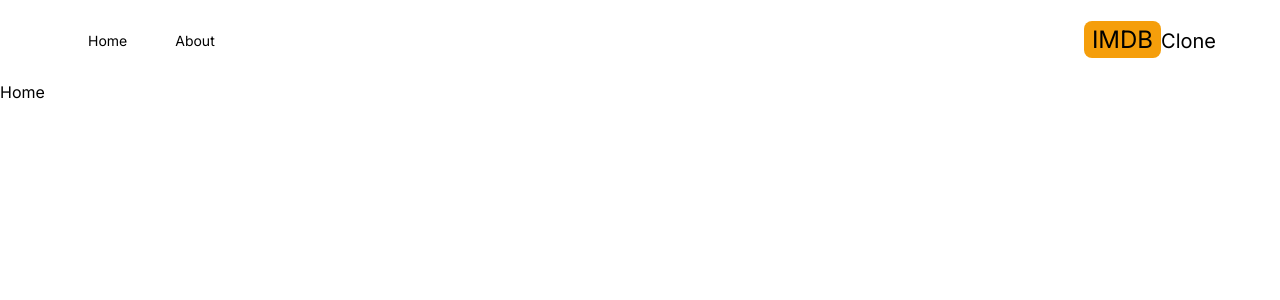
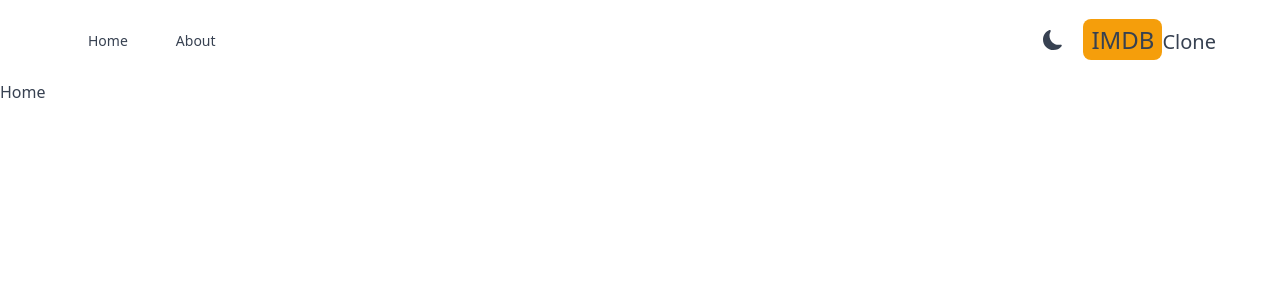
Before and after one commit to nitishyadav5292/imdb2.0, a Next.js app: page / in a window 1280 px wide. Shown: the top 300 px of the page. Built offline with nearby package versions, Linux system fonts and the light colour scheme.

Commit message:
Adding Dark Mode

```diff
--- a/package.json
+++ b/package.json
@@ -10,6 +10,7 @@
   },
   "dependencies": {
     "next": "14.2.3",
+    "next-themes": "^0.3.0",
     "react": "^18",
     "react-dom": "^18",
     "react-icons": "^5.2.0"
--- /dev/null
+++ b/src/app/Providers.jsx
@@ -0,0 +1,16 @@
+"use client";
+import { ThemeProvider } from "next-themes";
+import React from "react";
+
+export default function Providers({ children }) {
+  return (
+    <ThemeProvider enableSystem={true} attribute="class">
+      <div
+        className="dark:bg-gray-700 dark:text-gray-200 text-gray-700
+          transition-colors duration-300 min-h-screen select-none"
+      >
+        {children}
+      </div>
+    </ThemeProvider>
+  );
+}
--- a/src/app/layout.js
+++ b/src/app/layout.js
@@ -1,6 +1,7 @@
 import { Inter } from "next/font/google";
 import global from "./globals.css";
 import Header from "@/components/Header";
+import Providers from "./Providers";
 
 const inter = Inter({ subsets: ["latin"] });
 
@@ -9,21 +10,14 @@
   description: "This is IMDB Clone Website.",
 };
 
-/**
- * Renders the root layout for the application.
- *
- * This function is the entry point for the application's layout. It sets up the HTML structure, including the `<html>` and `<body>` tags, and renders the `<Header>` component along with the main content of the page (`{children}`).
- *
- * @param {Object} props - The props passed to the layout component.
- * @param {React.ReactNode} props.children - The main content of the page to be rendered.
- * @returns {React.ReactElement} - The rendered root layout.
- */
 export default function RootLayout({ children }) {
   return (
     <html lang="en">
-      <body className={inter.className}>
+      <body >
+        <Providers>
         <Header />
-        {children}
+          {children}
+        </Providers>
       </body>
     </html>
   );
--- /dev/null
+++ b/src/components/DarkModeSwitch.jsx
@@ -0,0 +1,27 @@
+"use client";
+import { MdLightMode } from "react-icons/md";
+import { BsFillMoonFill } from "react-icons/bs";
+import { useTheme } from "next-themes";
+import { useEffect, useState } from "react";
+export default function DarkModeSwitch() {
+  const { systemTheme, theme, setTheme } = useTheme();
+  const [mounted, setMounted] = useState(false);
+  useEffect(() => setMounted(true), []);
+  const currentTheme = theme === "system" ? systemTheme : theme;
+  return (
+    <>
+      {mounted &&
+        (currentTheme === "dark" ? (
+          <MdLightMode
+            className="text-xl cursor-pointer hover:text-amber-300"
+            onClick={() => setTheme("light")}
+          />
+        ) : (
+          <BsFillMoonFill
+            className="text-xl cursor-pointer hover:text-amber-300"
+            onClick={() => setTheme("dark")}
+          />
+        ))}
+    </>
+  );
+}
--- a/src/components/Header.jsx
+++ b/src/components/Header.jsx
@@ -3,6 +3,7 @@
 import { BsInfoCircleFill } from "react-icons/bs";
 import MenuItem from "./MenuItem";
 import Link from "next/link";
+import DarkModeSwitch from "./DarkModeSwitch";
 
 export default function Header() {
   return (
@@ -11,7 +12,8 @@
         <MenuItem title="Home" address="/" Icon={FaHome} />
         <MenuItem title="About" address="/about" Icon={BsInfoCircleFill} />
       </div>
-      <div className="flex">
+      <div className="flex items-center space-x-5">
+        <DarkModeSwitch />
         <Link href="/">
           <h2 className="text-2xl">
             <span className="bg-amber-500 py-1 px-2 rounded-lg r-1">IMDB</span>
--- a/tailwind.config.js
+++ b/tailwind.config.js
@@ -12,4 +12,5 @@
     extend: {},
   },
   plugins: [],
+  darkMode: "class",
 }
```
Also changed, not shown: 1 other file (tests, documents, lock files or other folders).
